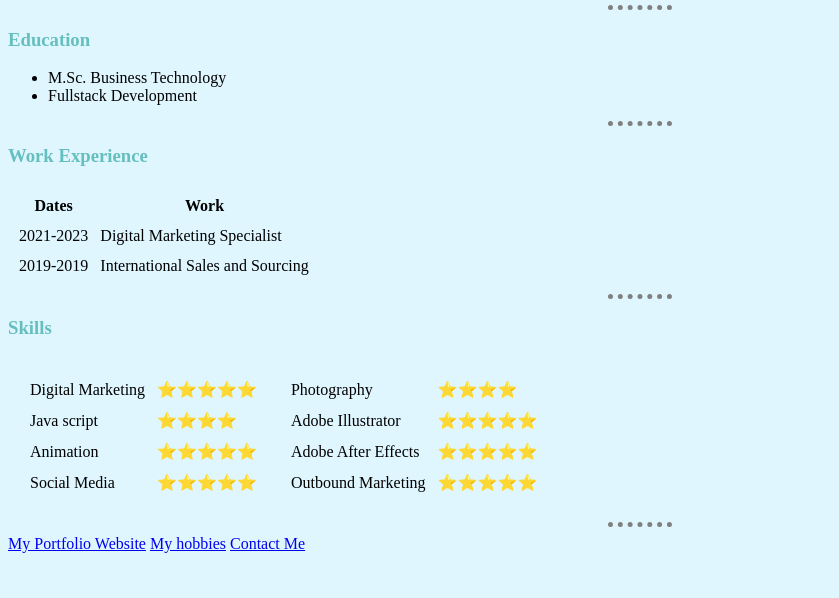
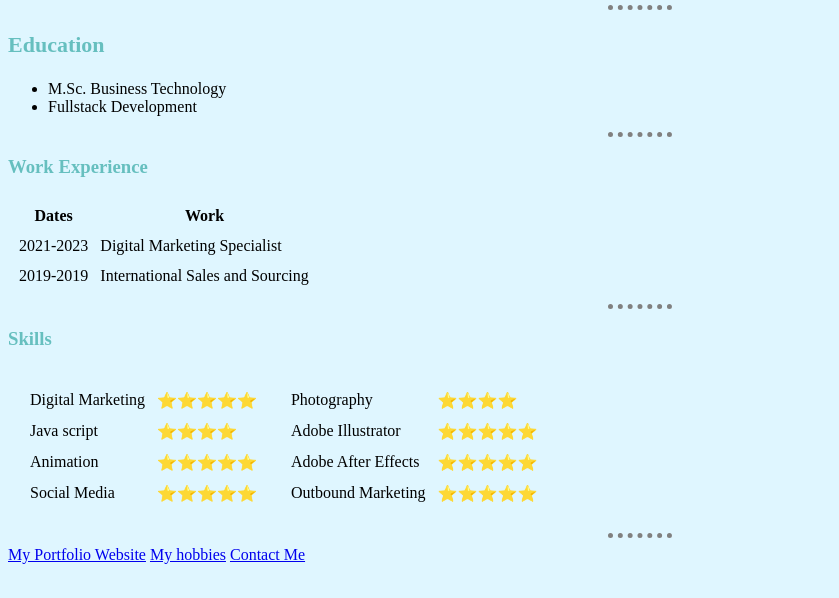
Before and after one commit to Danialp87/Basics-CV, a plain HTML site: page index.html in a window 1280 px wide. Shown: the part 202-800 px from the top of the page, without its empty margins (0-839 px from the left). Drawn offline with Linux system fonts and the light colour scheme.

Commit message:
class & id

```diff
--- a/css/styles.css
+++ b/css/styles.css
@@ -8,10 +8,13 @@ hr{
   border-width: 5px;
   width: 5%;
 }
-img{
+img {
 border-style: ridge;
 border-radius: 50%;
 border: 5px solid white;
+}
+h1:hover {
+  font-size: 34px;
 }
 h1 {
   color: #66BFBF;
@@ -20,3 +23,6 @@ h1 {
 h3 {
   color: #66BFBF;
 }
+.education {
+  font-size: 22px
+}
--- a/index.html
+++ b/index.html
@@ -16,7 +16,7 @@
       </tr>
     </table>
     <hr>
-    <h3>Education</h3>
+    <h3 class="education">Education</h3>
     <ul>
       <li>M.Sc. Business Technology</li>
       <li>Fullstack Development</li>
```
